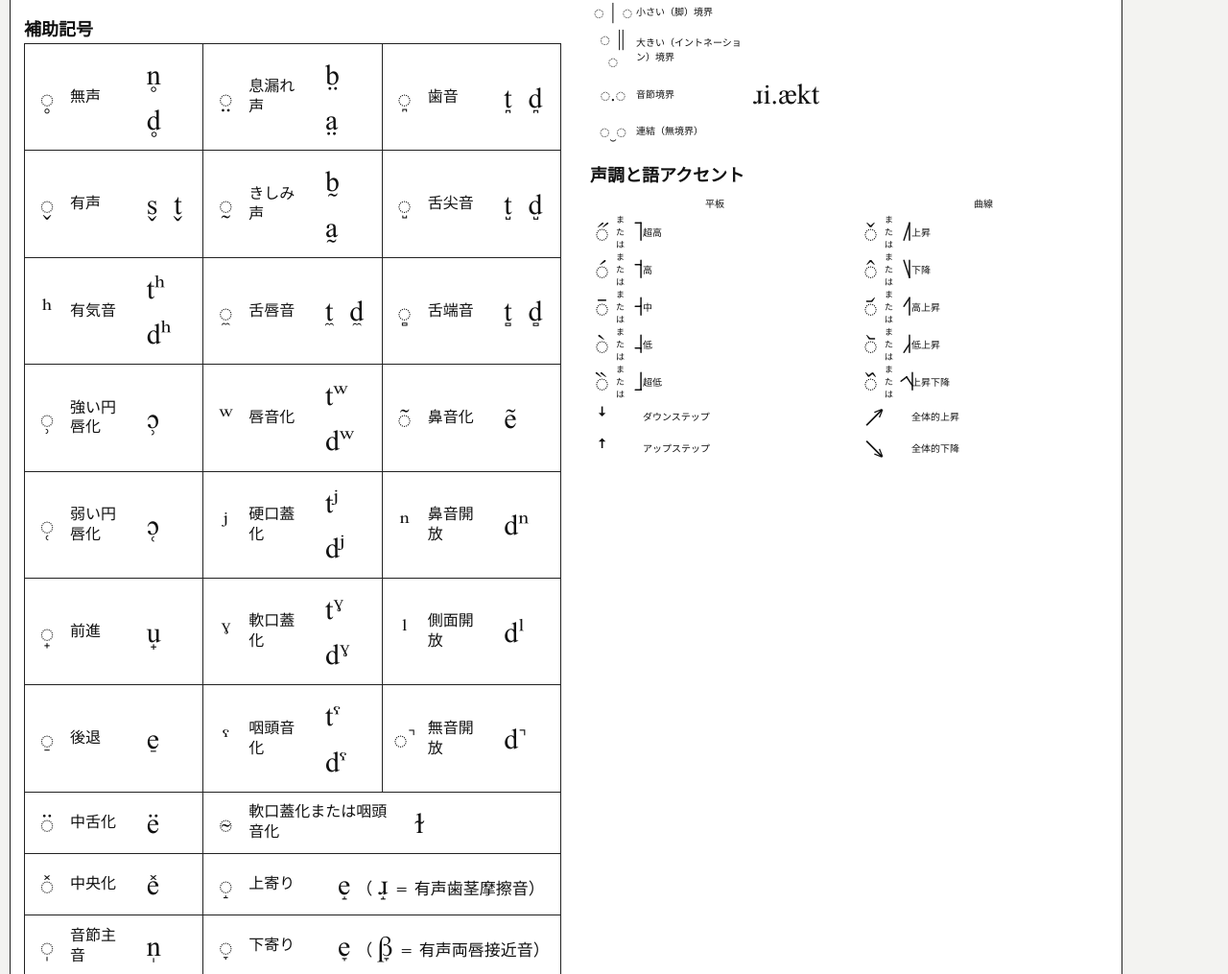
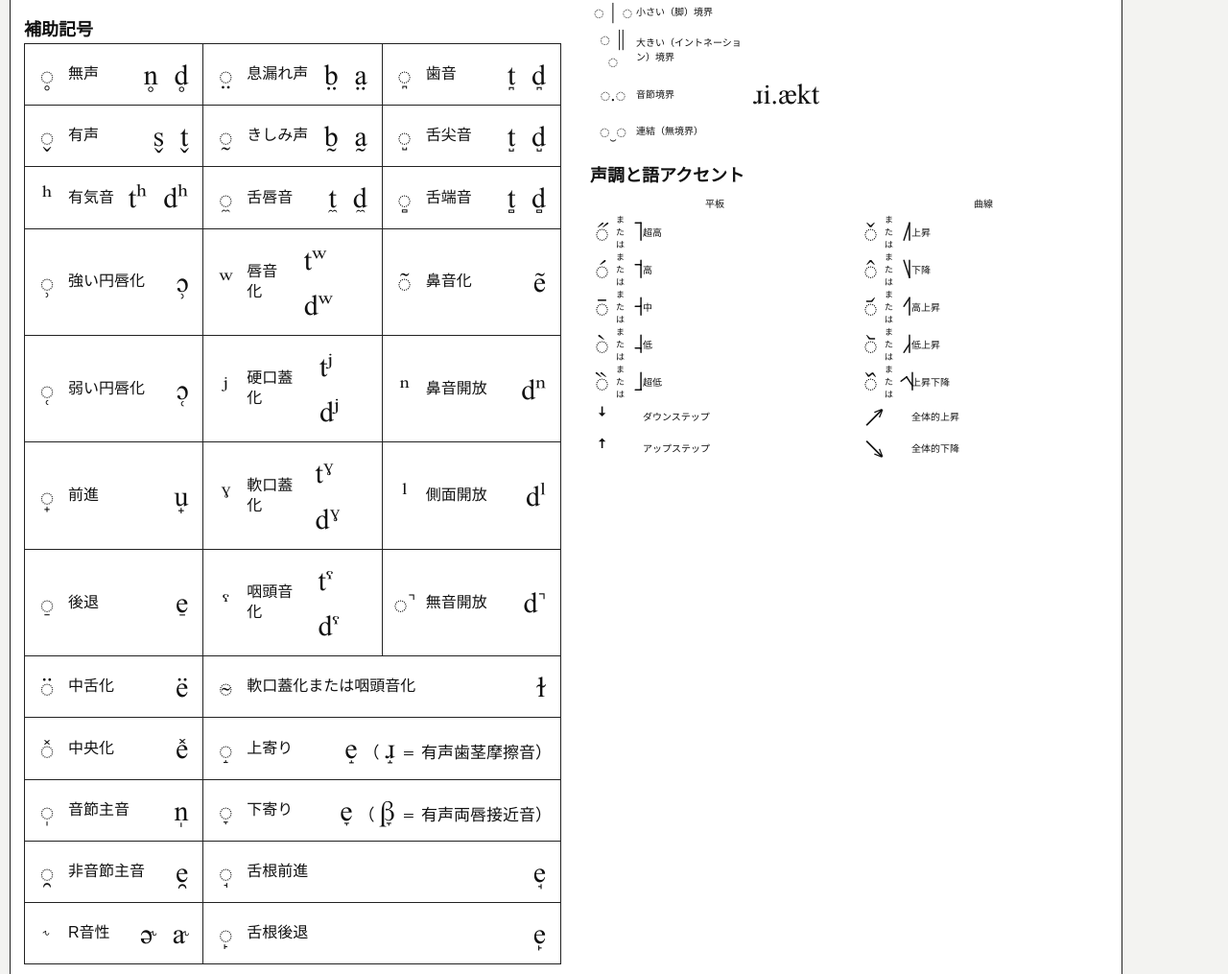
Before and after one commit to esaKITs/ipa-keyboard-test, a plain HTML site: page index.html in a window 1280 px wide. Shown: the part 1592-2607 px from the top of the page at 96% size. Drawn offline with Linux system fonts and the light colour scheme; a web font is replaced by a local one.

Commit message:
Test-only: apply diacritics CSS layout without changing translations or scripts

```diff
--- a/index.html
+++ b/index.html
@@ -238,6 +238,34 @@ html{-webkit-text-size-adjust:100%;text-size-adjust:100%}
 }
 .dia-item.tight-ex{grid-template-columns:36px minmax(0,0.7fr) minmax(0,1.6fr)}
 .diac td[colspan="2"] .dia-item.tight-ex{grid-template-columns:36px minmax(75px,0.55fr) minmax(0,1.7fr)}
+
+/* Diacritics-only: use available cell width before wrapping labels. */
+.diac .dia-item,
+.diac .dia-item.tight-ex,
+.diac td[colspan="2"] .dia-item.tight-ex {
+  display:flex;
+  align-items:center;
+  gap:4px;
+  min-width:0;
+}
+.diac .dia-item > .key {flex:0 0 36px;}
+.diac .dia-item > span:not(.dia-ex) {
+  flex:0 1 auto;
+  min-width:0;
+  white-space:normal;
+  word-break:normal;
+  overflow-wrap:normal;
+}
+.diac .dia-item > .dia-ex,
+.diac .dia-item.tight-ex > .dia-ex {
+  flex:0 1 auto;
+  min-width:0;
+  max-width:none;
+  margin-left:auto;
+  white-space:normal;
+  overflow-wrap:normal;
+  text-align:left;
+}
 </style></head><body><main class="app"><header class="app-header"><div class="ipa-standard">IPA Chart 2026 日本語版準拠</div><h1 class="title"><span>IPA Keyboard</span></h1><select class="version-ja language-select" id="languageSelect" aria-label="言語選択"><option value="ja" selected>日本語</option><option value="en">English</option><option value="pt-BR">Português brasileiro</option><option value="fa" lang="fa" dir="rtl">فارسی</option><option value="ja-osaka">大阪方言</option></select></header><div class="toolbar"><textarea id="out" class="output ipa" aria-label="IPA入力欄" spellcheck="false" style="height: 97px;"></textarea><div class="controls main-controls">
 <button class="ctl bracket-btn" id="phonetic" title="角括弧を付ける" aria-label="角括弧を付ける">[ ]</button>
 <button class="ctl icon-btn" id="copy" title="コピー" aria-label="コピー"><svg viewBox="0 0 24 24" aria-hidden="true"><rect x="8" y="8" width="11" height="11" rx="1.5"/><path d="M16 8V5.5A1.5 1.5 0 0 0 14.5 4h-10A1.5 1.5 0 0 0 3 5.5v10A1.5 1.5 0 0 0 4.5 17H8"/></svg></button>
```
